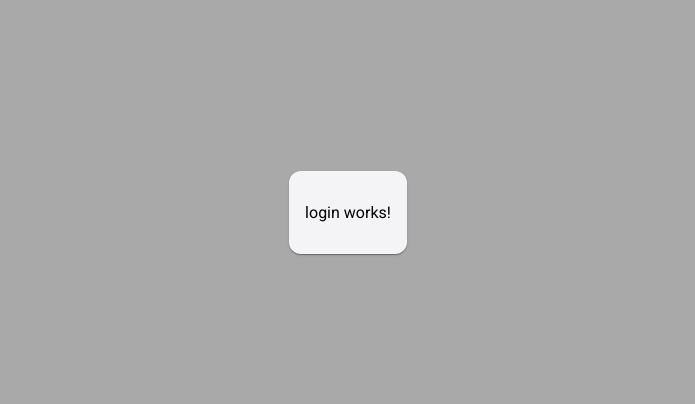
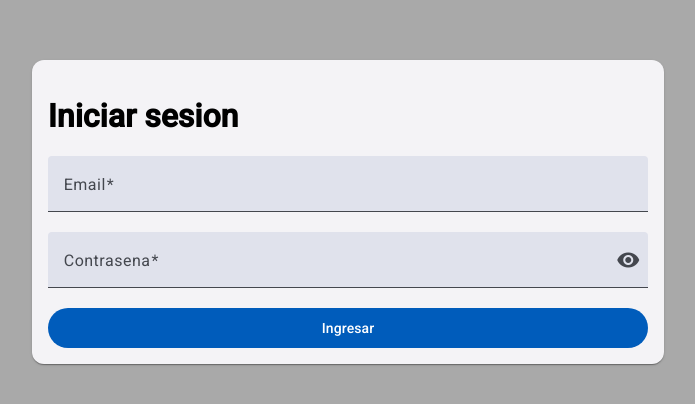
Before and after one commit to josuebaez61/pf-baez-59435, an Angular app: page /auth/login in a window 1280 px wide. Shown: the part 188-592 px from the top of the page, without its empty margins (292-987 px from the left). Built offline with nearby package versions, Linux system fonts and the light colour scheme.

Commit message:
ADD, login page

```diff
--- /dev/null
+++ b/src/app/core/services/auth.service.ts
@@ -0,0 +1,24 @@
+import { Injectable } from '@angular/core';
+import { AuthData } from '../../features/auth/models';
+import { Observable, of, throwError } from 'rxjs';
+import { User } from '../../features/dashboard/users/models';
+import { generateRandomString } from '../../shared/utils';
+
+const FAKE_USER: User = {
+  email: 'admin@mail.com',
+  firstName: 'admin',
+  lastName: 'admin',
+  id: generateRandomString(4),
+  createdAt: new Date(),
+  password: '123456',
+};
+
+@Injectable({ providedIn: 'root' })
+export class AuthService {
+  login(data: AuthData): Observable<User> {
+    if (data.email != FAKE_USER.email || data.password != FAKE_USER.password) {
+      return throwError(() => new Error('Los datos son invalidos'));
+    }
+    return of(FAKE_USER);
+  }
+}
--- a/src/app/core/services/users.service.ts
+++ b/src/app/core/services/users.service.ts
@@ -8,6 +8,7 @@
     firstName: 'Goku',
     lastName: 'Son',
     createdAt: new Date(),
+    password: '123456',
     email: 'gokussj3@gmail.com',
   },
 ];
--- a/src/app/features/auth/login/login.component.html
+++ b/src/app/features/auth/login/login.component.html
@@ -1 +1,26 @@
-<p>login works!</p>
+<h1>Iniciar sesion</h1>
+<form [formGroup]="loginForm" (ngSubmit)="onSubmit()" class="row">
+  <div class="col-12">
+    <mat-form-field class="w-100">
+      <mat-label>Email</mat-label>
+      <input formControlName="email" matInput />
+    </mat-form-field>
+  </div>
+  <div class="col-12">
+    <mat-form-field class="w-100">
+      <mat-label>Contrasena</mat-label>
+      <input formControlName="password" [type]="passwordInputType" matInput />
+      <button
+        type="button"
+        (click)="togglePasswordInputType()"
+        matSuffix
+        mat-icon-button
+      >
+        <mat-icon>visibility</mat-icon>
+      </button>
+    </mat-form-field>
+  </div>
+  <div class="col-12">
+    <button type="submit" class="w-100" mat-flat-button>Ingresar</button>
+  </div>
+</form>
--- a/src/app/features/auth/login/login.component.ts
+++ b/src/app/features/auth/login/login.component.ts
@@ -1,10 +1,53 @@
 import { Component } from '@angular/core';
+import { FormBuilder, FormGroup, Validators } from '@angular/forms';
+import { AuthService } from '../../../core/services/auth.service';
+import { Router } from '@angular/router';
 
 @Component({
   selector: 'app-login',
   templateUrl: './login.component.html',
-  styleUrl: './login.component.scss'
+  styleUrl: './login.component.scss',
 })
 export class LoginComponent {
+  passwordInputType: 'password' | 'text' = 'password';
 
+  loginForm: FormGroup;
+
+  constructor(
+    private formBuilder: FormBuilder,
+    private authService: AuthService,
+    private router: Router
+  ) {
+    this.loginForm = this.formBuilder.group({
+      email: ['', [Validators.required, Validators.email]],
+      password: ['', [Validators.required]],
+    });
+  }
+
+  togglePasswordInputType(): void {
+    if (this.passwordInputType === 'password') {
+      this.passwordInputType = 'text';
+    } else {
+      this.passwordInputType = 'password';
+    }
+  }
+
+  onSubmit(): void {
+    if (this.loginForm.invalid) {
+      this.loginForm.markAllAsTouched();
+    } else {
+      // login
+      this.authService.login(this.loginForm.value).subscribe({
+        next: (result) => {
+          this.router.navigate(['dashboard', 'home']);
+        },
+        error: (err) => {
+          console.error(err);
+          if (err instanceof Error) {
+            alert(err.message);
+          }
+        },
+      });
+    }
+  }
 }
--- /dev/null
+++ b/src/app/features/auth/models/index.ts
@@ -0,0 +1,4 @@
+export interface AuthData {
+  email: string;
+  password: string;
+}
--- a/src/app/features/dashboard/users/models/index.ts
+++ b/src/app/features/dashboard/users/models/index.ts
@@ -3,5 +3,6 @@
   firstName: string;
   lastName: string;
   email: string;
+  password: string;
   createdAt: Date;
 }
```
